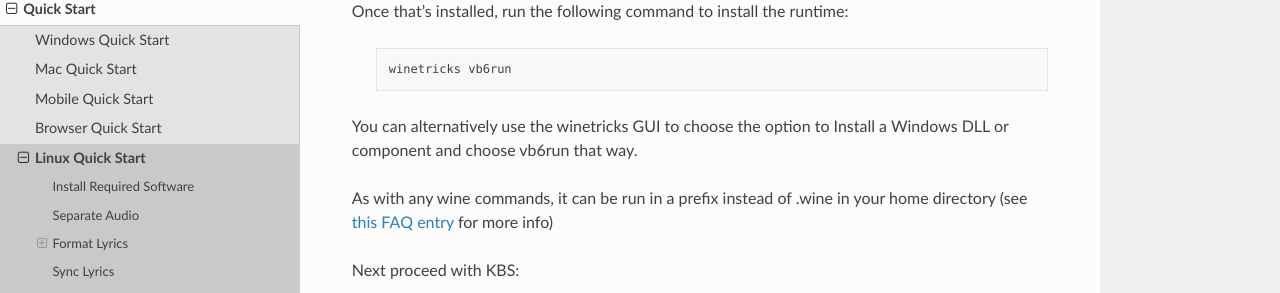
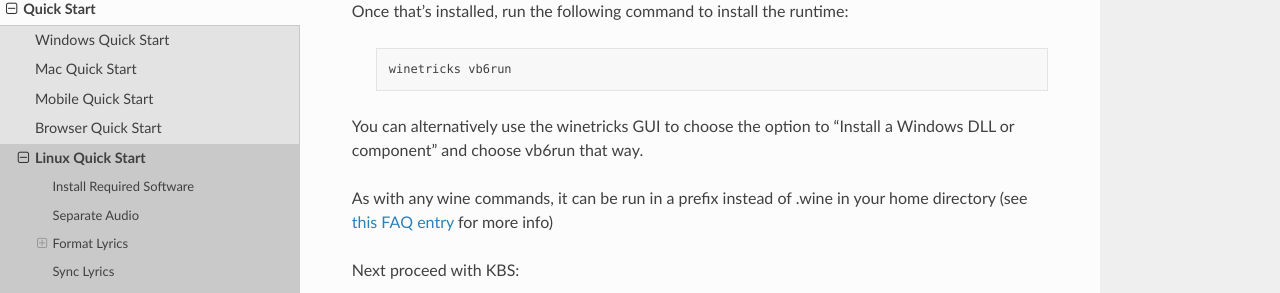
Before and after one commit to diveBarKaraoke/divebar_karaoke_creation_guide, a Sphinx documentation site: the page built from docs/qs-linux.rst, in a window 1280 px wide and 900 px high, scrolled down 416 px. Shown: the part 141-434 px from the top of the window. Built offline with Sphinx 7.4.7 and the Read the Docs theme 3.1.0, drawn with Linux system fonts in a browser that asks for light colours.

```diff
--- a/docs/qs-linux.rst
+++ b/docs/qs-linux.rst
@@ -16,7 +16,7 @@ Once that's installed, run the following command to install the runtime:
 
        winetricks vb6run
 
-You can alternatively use the winetricks GUI to choose the option to Install a Windows DLL or component and choose vb6run that way.
+You can alternatively use the winetricks GUI to choose the option to "Install a Windows DLL or component" and choose vb6run that way.
 
 As with any wine commands, it can be run in a prefix instead of .wine in your home directory (see `this FAQ entry <https://gitlab.winehq.org/wine/wine/-/wikis/FAQ#can-i-store-the-virtual-windows-installation-somewhere-other-than-wine>`_ for more info)
 
```
